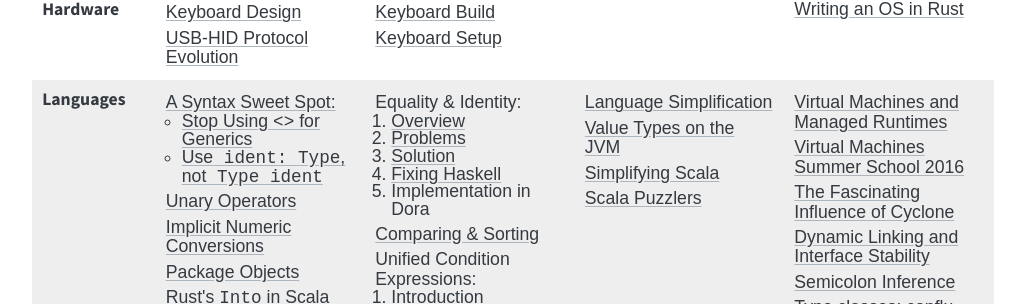
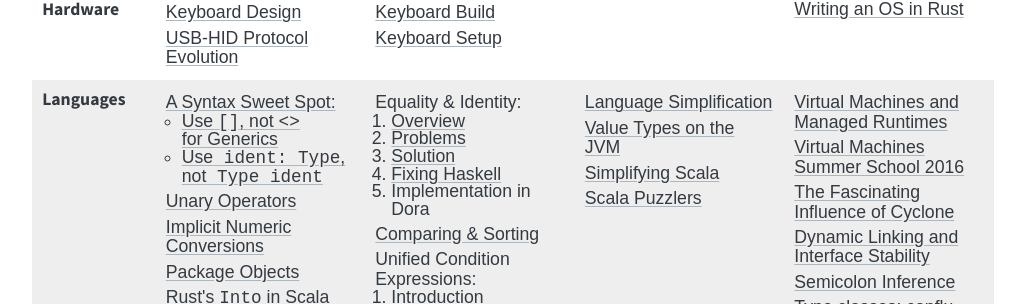
Before and after one commit to soc/soc.me, a Jekyll site: the page built from index.md, in a window 1280 px wide. Shown: the part 297-601 px from the top of the page, without its empty margins (127-1152 px from the left). Built offline with Jekyll 4.4.1, drawn with Linux system fonts in a browser that asks for light colours; some web fonts are replaced.

Commit message:
change title in index

```diff
--- a/index.md
+++ b/index.md
@@ -53,7 +53,7 @@
     <td>
       <div><a href="languages/generics">A Syntax Sweet Spot:</a>
         <ul>
-          <li><a href="languages/stop-using-for-generics">Stop Using <kbd><></kbd> for Generics</a></li>
+          <li><a href="languages/stop-using-for-generics">Use <kbd>[]</kbd>, not <kbd><></kbd><br/>for Generics</a></li>
           <li><a href="languages/type-annotations">Use<kbd> ident: Type</kbd>,<br/>not<kbd> Type ident</kbd></a></li>
         </ul>
       </div>
```
